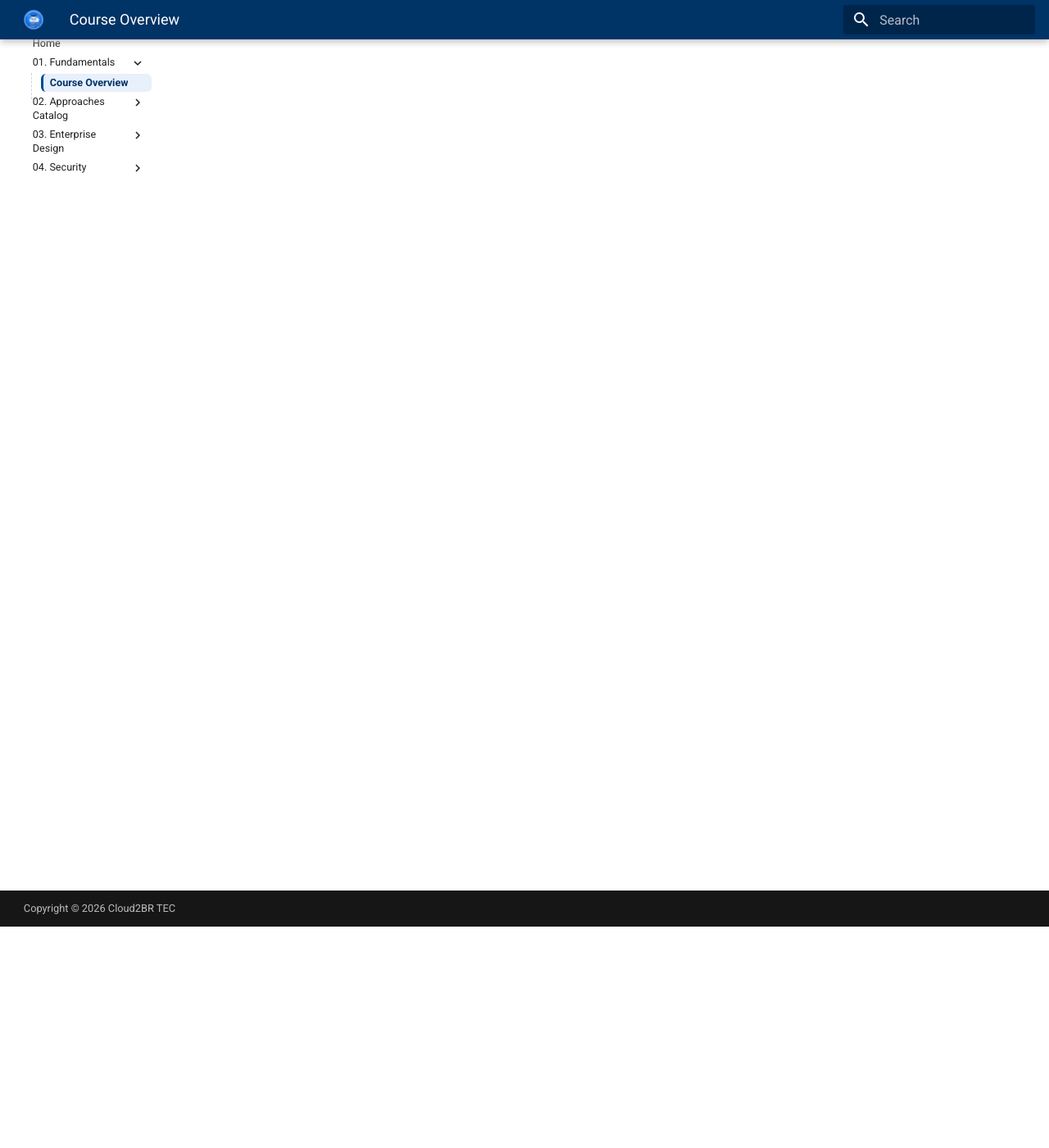
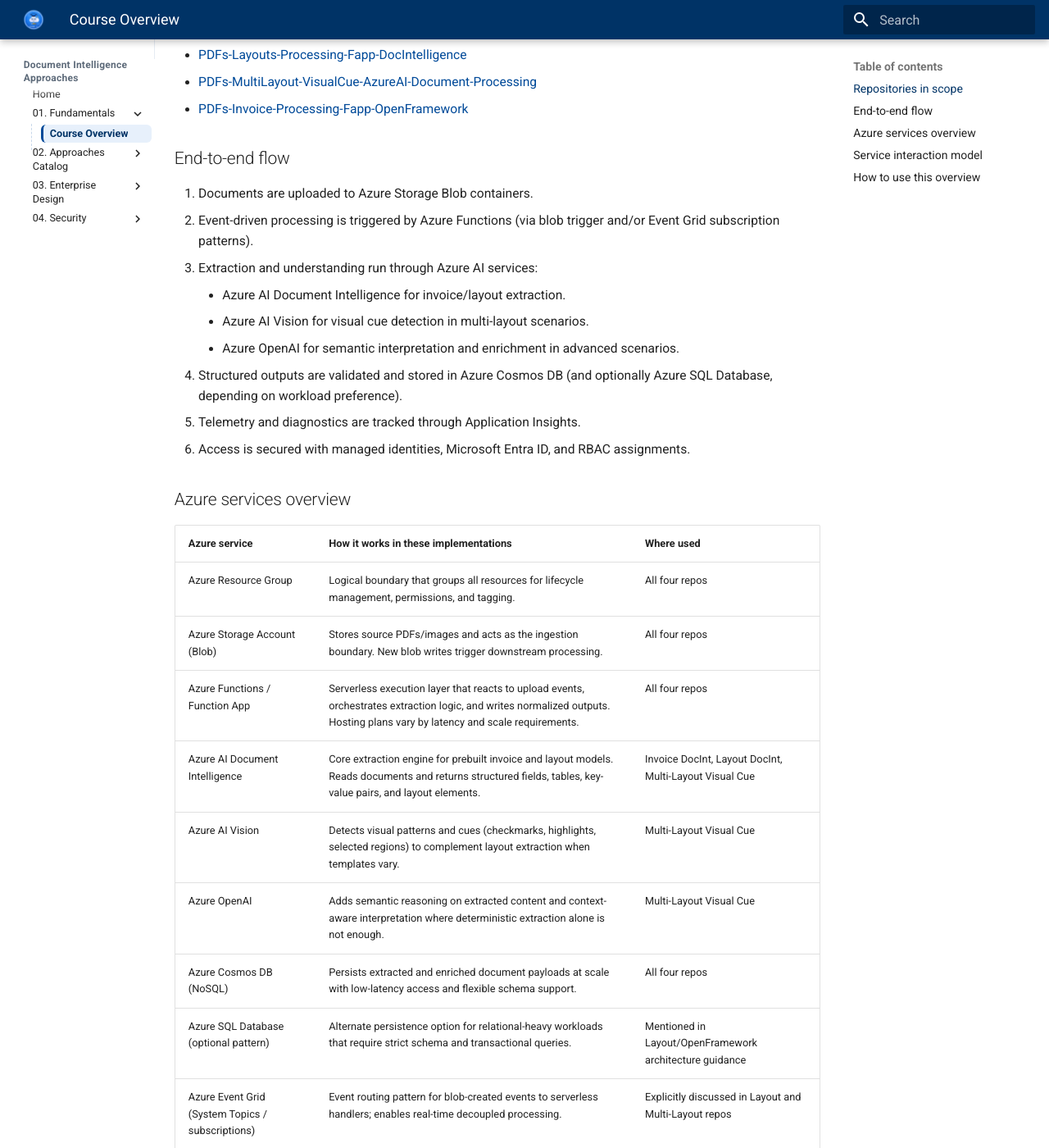
Before and after one commit to Cloud2BR-TEC/ai-academy-101-docs-etl, an MkDocs documentation site: the page built from docs/01-fundamentals/index.md, in a window 1280 px wide and 1400 px high, scrolled down 270 px. Shown: the whole window at 82% size. Built offline with MkDocs 1.6.1 and Material for MkDocs 9.7.7, drawn with Linux system fonts in a browser that asks for light colours; some of the changed text lies outside the part shown.

Commit message:
fix:add-azure-services-overview-in-fundamentals

```diff
--- a/docs/01-fundamentals/index.md
+++ b/docs/01-fundamentals/index.md
@@ -1,5 +1,53 @@
 # Fundamentals
 
-Core overview content has been moved to [Home](../index.md) so the main objective, included repositories, and learning outcomes are visible on the landing page.
+This view consolidates the Azure services referenced across all four repositories and explains how they work together in the end-to-end document ETL pipeline.
 
-Use this section together with [Overview and Decision Guide](../02-approaches/index.md) to choose the implementation approach and then review each deep-dive page.
+## Repositories in scope
+
+- [PDFs-Invoice-Processing-Fapp-DocIntelligence](https://github.com/Cloud2BR-MSFTLearningHub/PDFs-Invoice-Processing-Fapp-DocIntelligence)
+- [PDFs-Layouts-Processing-Fapp-DocIntelligence](https://github.com/Cloud2BR-MSFTLearningHub/PDFs-Layouts-Processing-Fapp-DocIntelligence)
+- [PDFs-MultiLayout-VisualCue-AzureAI-Document-Processing](https://github.com/Cloud2BR-MSFTLearningHub/PDFs-MultiLayout-VisualCue-AzureAI-Document-Processing)
+- [PDFs-Invoice-Processing-Fapp-OpenFramework](https://github.com/Cloud2BR-MSFTLearningHub/PDFs-Invoice-Processing-Fapp-OpenFramework)
+
+## End-to-end flow
+
+1. Documents are uploaded to Azure Storage Blob containers.
+2. Event-driven processing is triggered by Azure Functions (via blob trigger and/or Event Grid subscription patterns).
+3. Extraction and understanding run through Azure AI services:
+	- Azure AI Document Intelligence for invoice/layout extraction.
+	- Azure AI Vision for visual cue detection in multi-layout scenarios.
+	- Azure OpenAI for semantic interpretation and enrichment in advanced scenarios.
+4. Structured outputs are validated and stored in Azure Cosmos DB (and optionally Azure SQL Database, depending on workload preference).
+5. Telemetry and diagnostics are tracked through Application Insights.
+6. Access is secured with managed identities, Microsoft Entra ID, and RBAC assignments.
+
+## Azure services overview
+
+| Azure service | How it works in these implementations | Where used |
+| --- | --- | --- |
+| Azure Resource Group | Logical boundary that groups all resources for lifecycle management, permissions, and tagging. | All four repos |
+| Azure Storage Account (Blob) | Stores source PDFs/images and acts as the ingestion boundary. New blob writes trigger downstream processing. | All four repos |
+| Azure Functions / Function App | Serverless execution layer that reacts to upload events, orchestrates extraction logic, and writes normalized outputs. Hosting plans vary by latency and scale requirements. | All four repos |
+| Azure AI Document Intelligence | Core extraction engine for prebuilt invoice and layout models. Reads documents and returns structured fields, tables, key-value pairs, and layout elements. | Invoice DocInt, Layout DocInt, Multi-Layout Visual Cue |
+| Azure AI Vision | Detects visual patterns and cues (checkmarks, highlights, selected regions) to complement layout extraction when templates vary. | Multi-Layout Visual Cue |
+| Azure OpenAI | Adds semantic reasoning on extracted content and context-aware interpretation where deterministic extraction alone is not enough. | Multi-Layout Visual Cue |
+| Azure Cosmos DB (NoSQL) | Persists extracted and enriched document payloads at scale with low-latency access and flexible schema support. | All four repos |
+| Azure SQL Database (optional pattern) | Alternate persistence option for relational-heavy workloads that require strict schema and transactional queries. | Mentioned in Layout/OpenFramework architecture guidance |
+| Azure Event Grid (System Topics / subscriptions) | Event routing pattern for blob-created events to serverless handlers; enables real-time decoupled processing. | Explicitly discussed in Layout and Multi-Layout repos |
+| Application Insights | Centralized telemetry for function execution traces, errors, performance diagnostics, and operational analysis. | All function-based repos |
+| Managed Identity + Microsoft Entra ID + RBAC | Identity and access model for secure service-to-service authentication and least-privilege authorization without storing credentials in code. | All four repos |
+
+## Service interaction model
+
+- Ingestion: Storage accepts document uploads.
+- Triggering: Function runtime receives event notifications and starts processing.
+- Extraction: Document Intelligence and optional Vision/OpenAI process raw content.
+- Persistence: Cosmos DB (or optional SQL) stores normalized outputs.
+- Operations: Application Insights captures processing health and diagnostics.
+- Security: Managed identities and RBAC enforce controlled access across services.
+
+## How to use this overview
+
+- Use this page to understand the common Azure baseline across all four approaches.
+- Use [Overview and Decision Guide](../02-approaches/index.md) to select the implementation path.
+- Then open each deep-dive page in [02. Approaches Catalog](../02-approaches/index.md) for approach-specific architecture and trade-offs.
```
